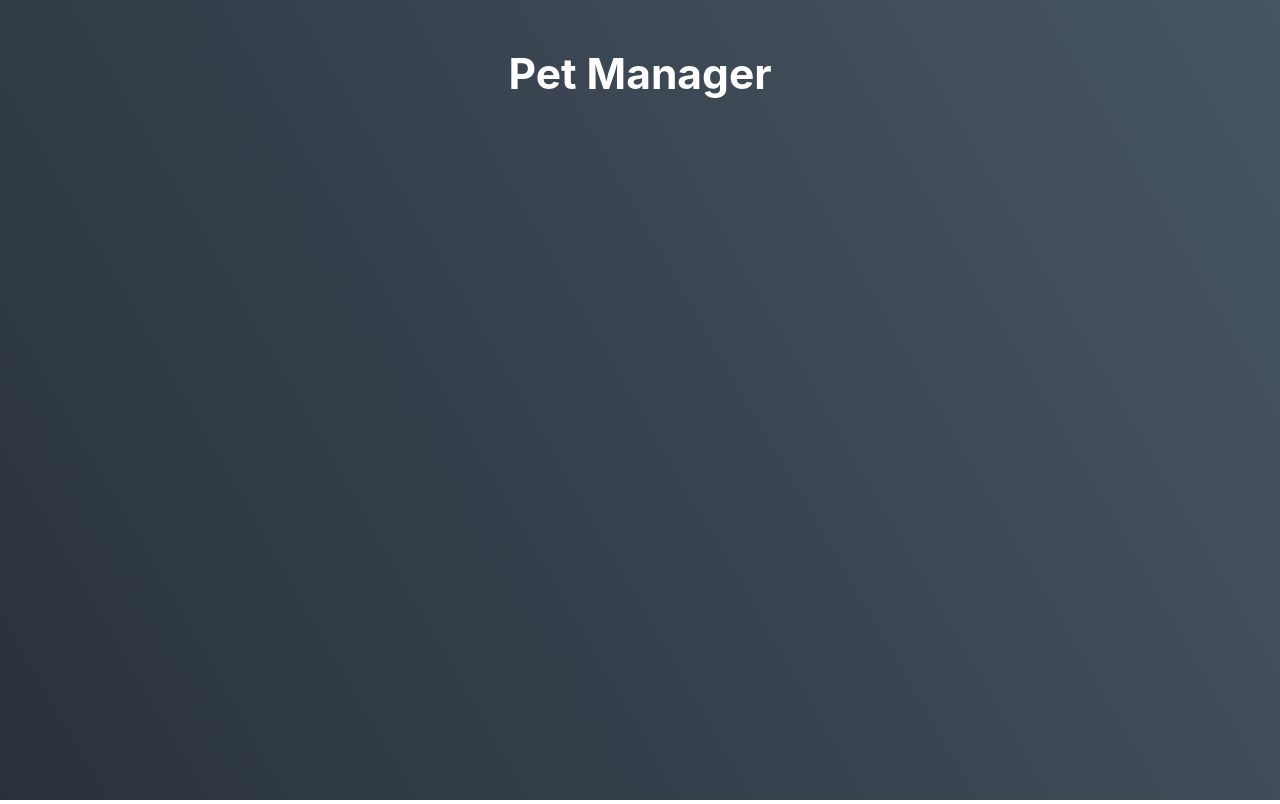
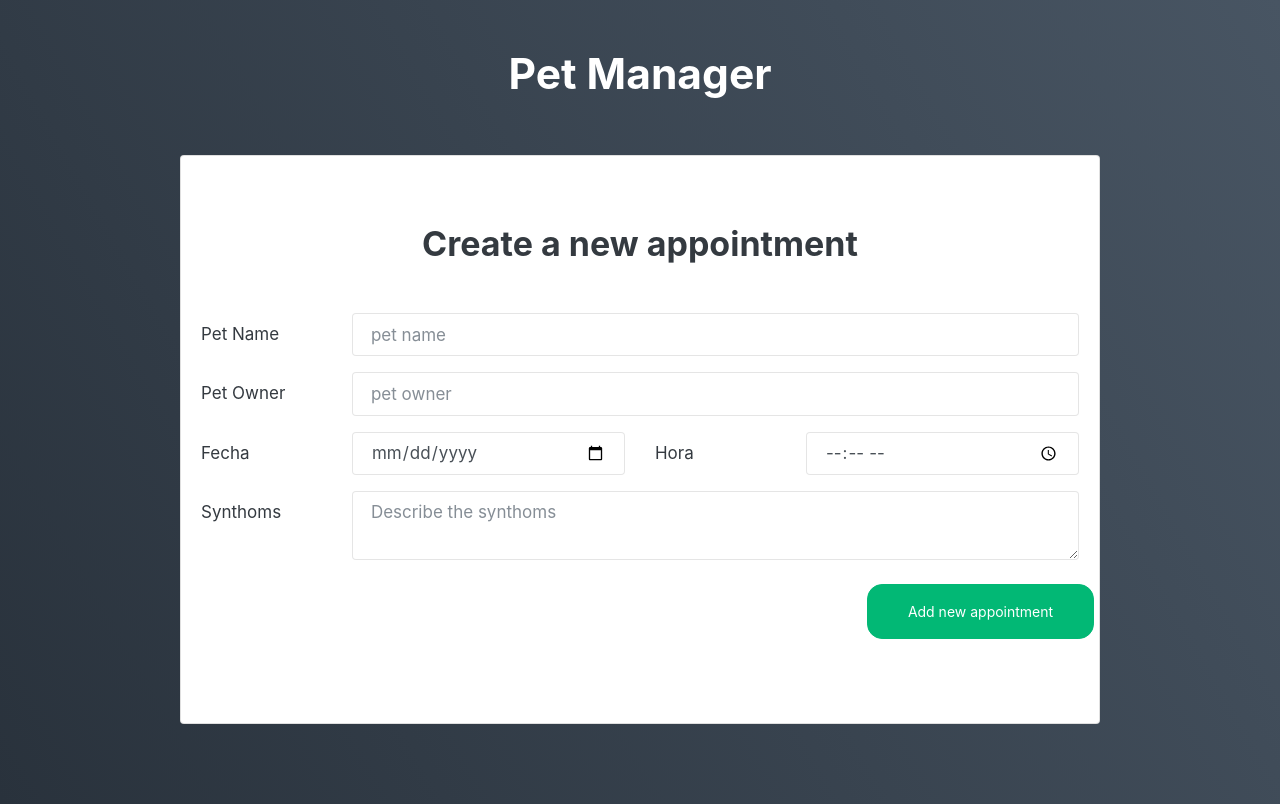
Before and after one commit to javiergzz/pet-manager, a React (Create React App) app: page / in a window 1280 px wide. Built offline with nearby package versions, Linux system fonts and the light colour scheme.

Commit message:
[component]: new appointment added.

```diff
--- a/src/App.js
+++ b/src/App.js
@@ -1,6 +1,8 @@
 import React, { Component } from 'react';
 import './bootstrap.min.css';
-import Header from './components/Header'
+import Header from './components/Header';
+import NewAppointment from './components/NewAppointment';
+
 class App extends Component {
   state = {
 
@@ -12,6 +14,11 @@
         <Header
           title='Pet Manager'
         />
+        <div className="row">
+          <div className="col-md-10 mx-auto">
+            <NewAppointment/>
+          </div>
+        </div>
       </div>
     )
   }
--- /dev/null
+++ b/src/components/NewAppointment.js
@@ -0,0 +1,73 @@
+import React, { Component } from 'react'
+
+export default class NewAppointment extends Component {
+  state = {
+
+  }
+  render() {
+    return (
+      <div className="card mt-5 py-5">
+        <div className="card-body">
+          <h2 className="card-title text-center mb-5">
+            Create a new appointment
+          </h2>
+          <form>
+            <div className="form-group row">
+              <label className="col-sm-4 col-lg-2 col-form-label">Pet Name</label>
+              <div className="col-sm-8 col-lg-10">
+                <input
+                type="text"
+                className="form-control"
+                placeholder="pet name"
+                name="petname"
+                />
+              </div>
+            </div>
+            <div className="form-group row">
+              <label className="col-sm-4 col-lg-2 col-form-label">Pet Owner</label>
+              <div className="col-sm-8 col-lg-10">
+                <input
+                type="text"
+                className="form-control"
+                placeholder="pet owner"
+                name="petowner"
+                />
+              </div>
+            </div>
+            <div className="form-group row">
+              <label className="col-sm-4 col-lg-2 col-form-label">Fecha</label>
+              <div className="col-sm-8 col-lg-4">
+                <input
+                type="date"
+                className="form-control"
+                name="date"
+                />
+              </div>
+              <label className="col-sm-4 col-lg-2 col-form-label">Hora</label>
+              <div className="col-sm-8 col-lg-4">
+                <input
+                type="time"
+                className="form-control"
+                name="time"
+                />
+              </div>
+            </div>
+            <div className="form-group row">
+              <label className="col-sm-4 col-lg-2 col-form-label">Synthoms</label>
+              <div className="col-sm-8 col-lg-10">
+              <textarea
+                  className="form-control"
+                  placeholder="Describe the synthoms"
+                  name="synthoms"
+                ></textarea>
+              </div>
+            </div>
+            <div className="form-group row">
+              <input type="submit" className="col-lg-3 offset-lg-9 py-3 mt-2 btn btn-success btn-block" value="Add new appointment"/>
+            </div>
+          </form>
+        </div>
+      </div>
+    )
+  }
+}
--- a/src/index.css
+++ b/src/index.css
@@ -16,3 +16,7 @@
 header h1 {
   color: white;
 }
+
+.col-form-label {
+  font-size: 12px;
+}
```
